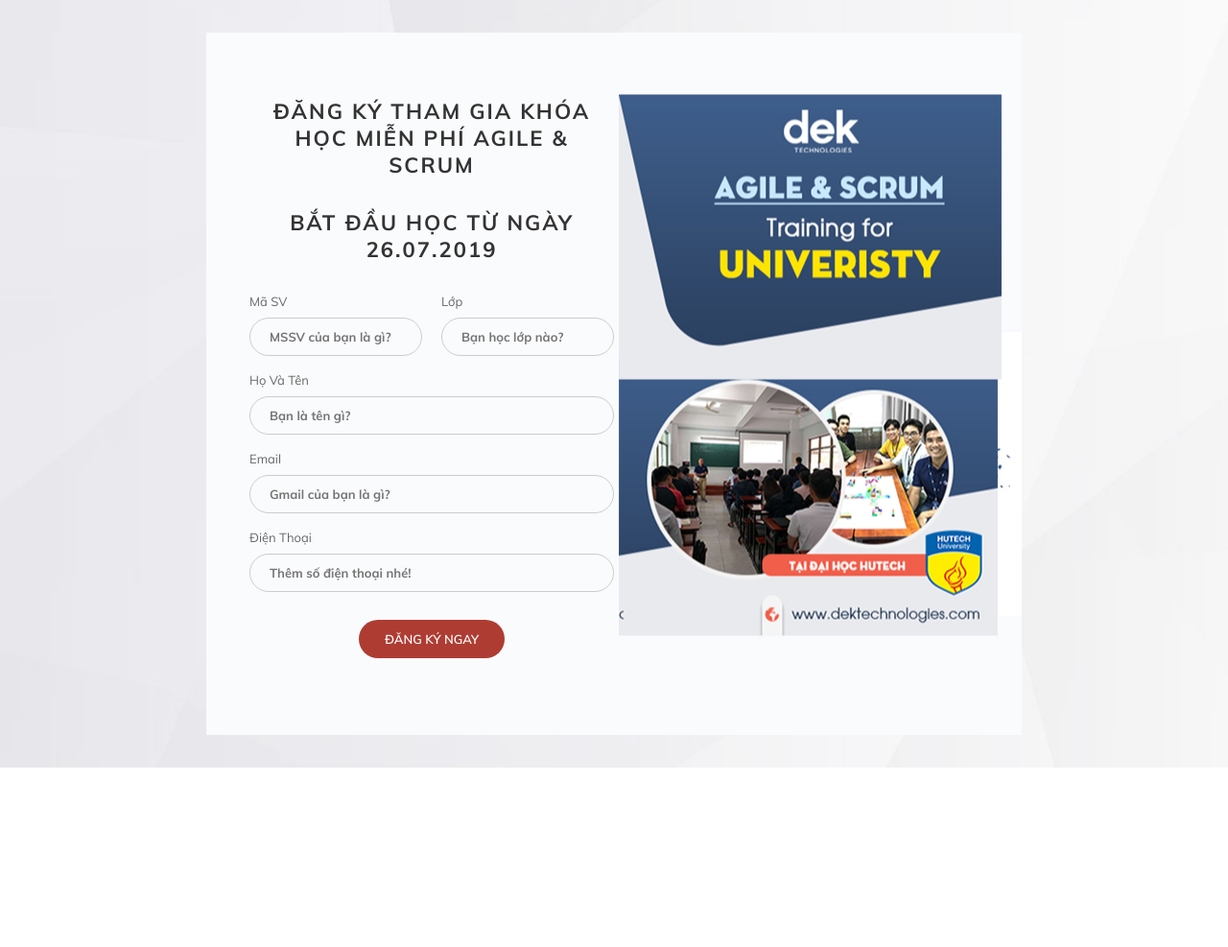
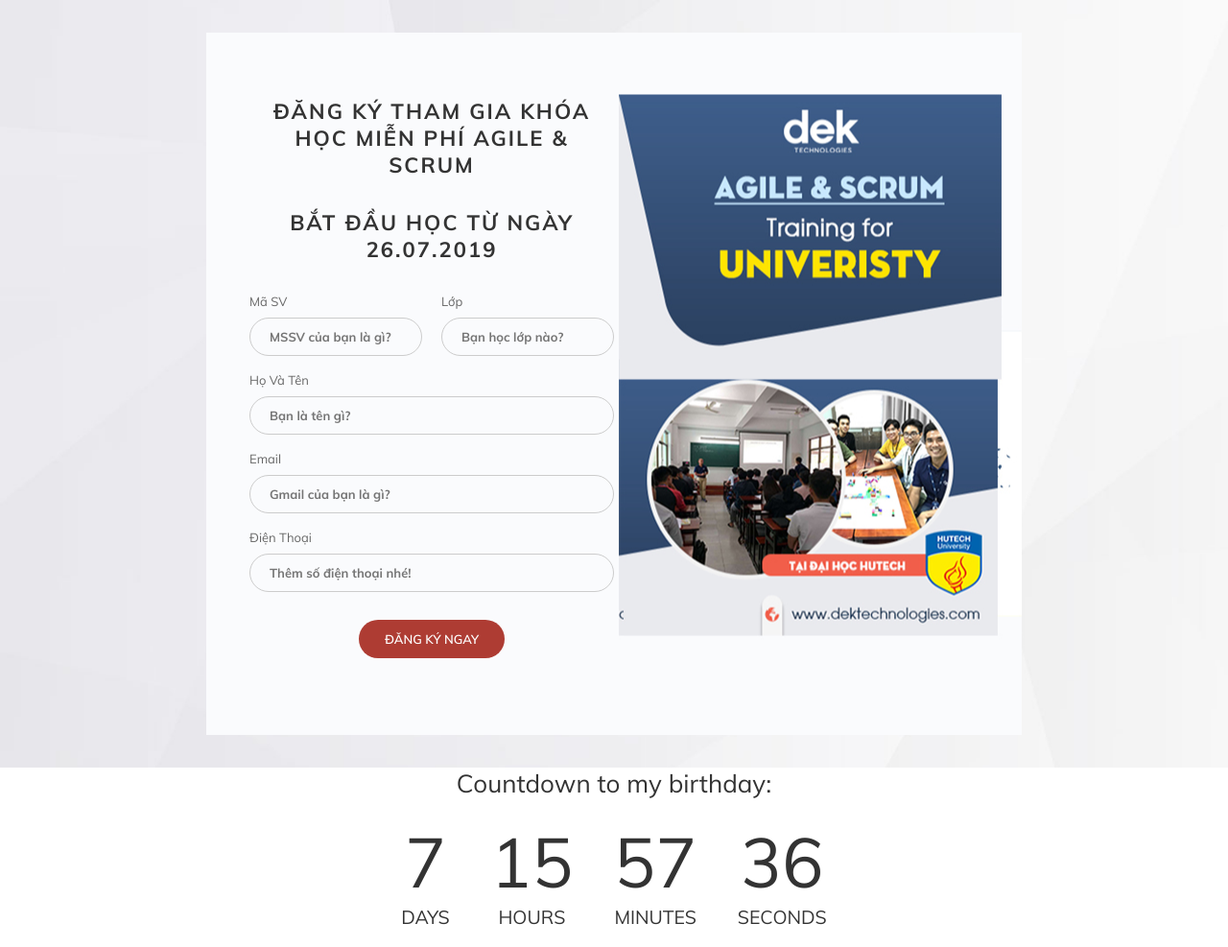
Before and after one commit to ithutech/IT-SV5Tot, a plain HTML site: page index.html in a window 1280 px wide. Shown: the whole page at 96% size. Before the commit the page ends 800 px from the top, so only its background shows below. Drawn offline with Linux system fonts and the light colour scheme.

Commit message:
Update index.html

```diff
--- a/index.html
+++ b/index.html
@@ -87,6 +87,28 @@
       height: 500px;
       padding-right: 300px;
     }
+
+.container {
+  color: #333;
+  text-align: center;
+}
+
+h1 {
+  font-weight: normal;
+}
+
+li {
+  display: inline-block;
+  font-size: 1.5em;
+  list-style-type: none;
+  padding: 1em;
+  text-transform: uppercase;
+}
+
+li span {
+  display: block;
+  font-size: 4.5rem;
+}
 </style>
 
   </head>
@@ -132,6 +154,18 @@
           <p class="js-error-message is-hidden">AHAHA - LỖI RỒI</p>
             </div>
           </div>
+
+    <div class="container">
+  <h1 id="head">Countdown to my birthday:</h1>
+  <ul>
+    <li><span id="days"></span>days</li>
+    <li><span id="hours"></span>Hours</li>
+    <li><span id="minutes"></span>Minutes</li>
+    <li><span id="seconds"></span>Seconds</li>
+  </ul>
+</div>
+
+
     <script>
     const scriptURL = 'https://script.google.com/macros/s/AKfycbwDmipidL0bmvJKZdo4Mnm4w3vY1_TMw-O0ze9sBkssEvTlSoU/exec'
     const form = document.forms['submit-to-google-sheet']
@@ -163,6 +197,31 @@
         loading.classList.add('is-hidden')
       }, 500)
     }
+
+
+      const second = 1000,
+      minute = second * 60,
+      hour = minute * 60,
+      day = hour * 24;
+
+let countDown = new Date('July 10, 2019 00:00:00').getTime(),
+    x = setInterval(function() {
+
+      let now = new Date().getTime(),
+          distance = countDown - now;
+
+      document.getElementById('days').innerText = Math.floor(distance / (day)),
+        document.getElementById('hours').innerText = Math.floor((distance % (day)) / (hour)),
+        document.getElementById('minutes').innerText = Math.floor((distance % (hour)) / (minute)),
+        document.getElementById('seconds').innerText = Math.floor((distance % (minute)) / second);
+
+      //do something later when date is reached
+      //if (distance < 0) {
+      //  clearInterval(x);
+      //  'IT'S MY BIRTHDAY!;
+      //}
+
+    }, second)
   </script>
 
 
```
